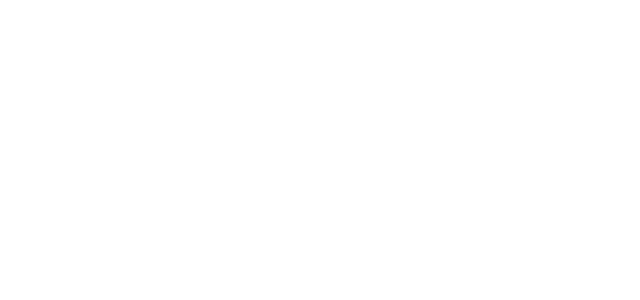
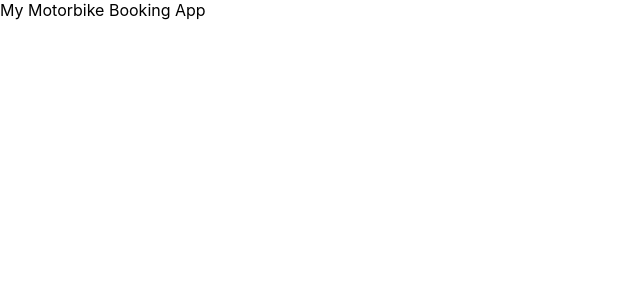
Before and after one commit to RWUBAKWANAYO/motorbike_booking_frontend, a React (Create React App) app: page / in a window 1280 px wide. Shown: the top 300 px of the page, without its empty margins (0-640 px from the left). Built offline with nearby package versions, Linux system fonts and the light colour scheme.

Commit message:
Fix linter errors

```diff
--- a/package.json
+++ b/package.json
@@ -43,6 +43,7 @@
     "@babel/core": "^7.19.3",
     "@babel/eslint-parser": "^7.19.1",
     "@babel/plugin-syntax-jsx": "^7.18.6",
+    "@babel/preset-env": "^7.19.3",
     "@babel/preset-react": "^7.18.6",
     "eslint": "^7.32.0",
     "eslint-config-airbnb": "^18.2.1",
--- a/src/app/App.js
+++ b/src/app/App.js
@@ -2,7 +2,7 @@ import React from 'react';
 
 function App() {
   return (
-    <div className="App" />
+    <div className="App">My Motorbike Booking App</div>
   );
 }
 
```
Also changed, not shown: src/index.js (line endings or trailing spaces), 1 other file (tests, documents, lock files or other folders).
